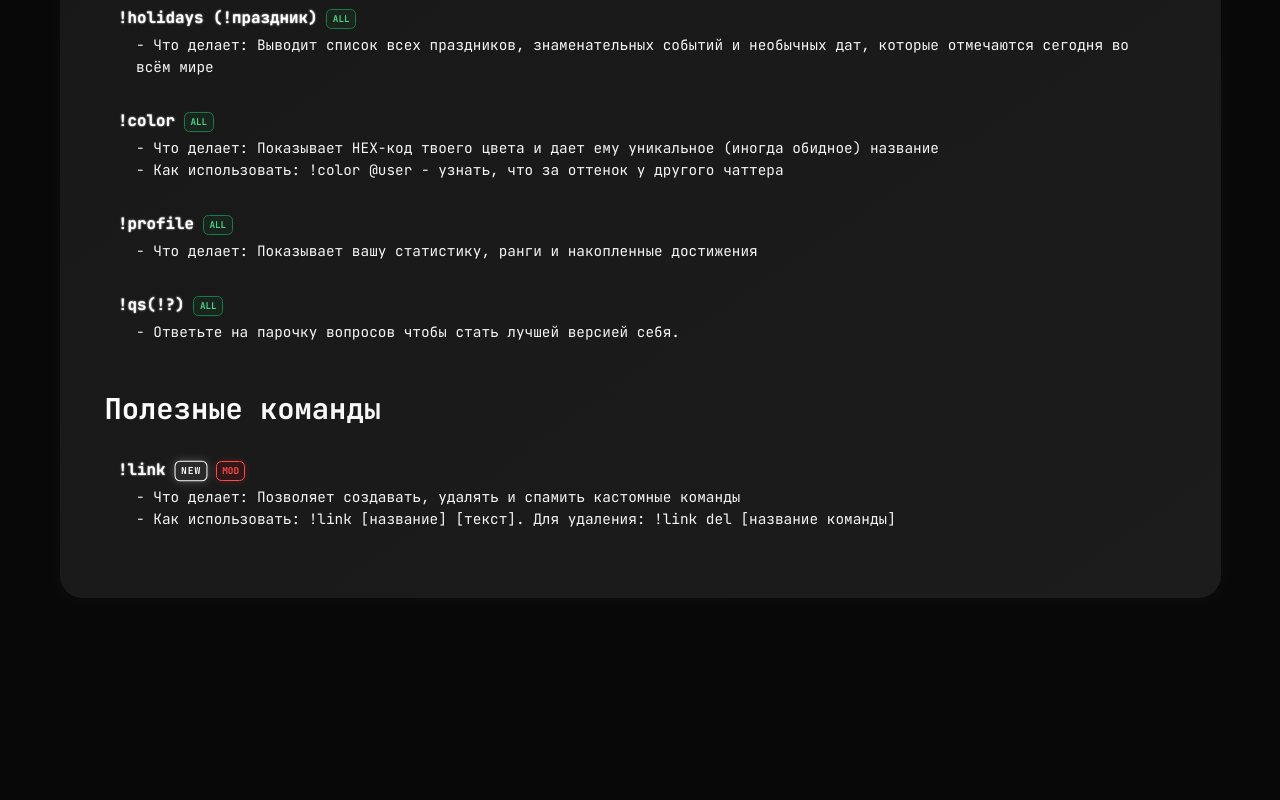
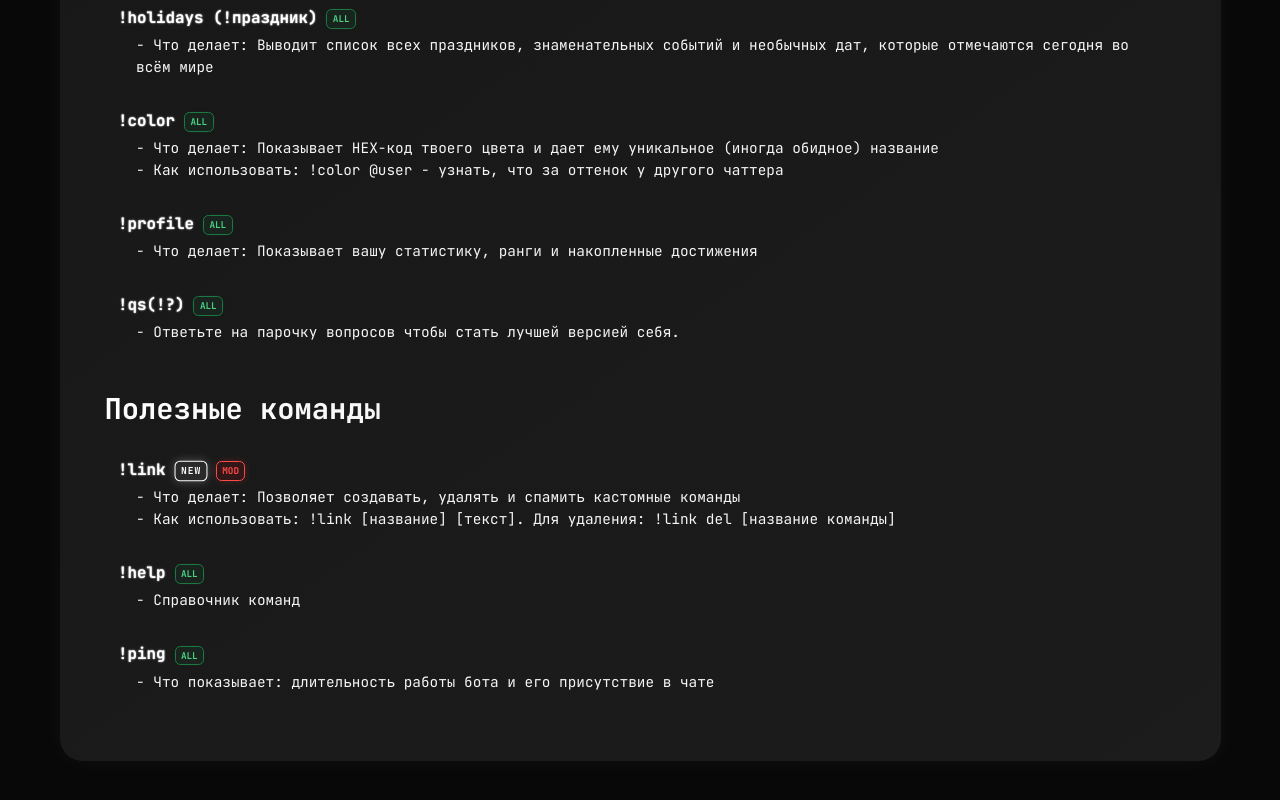
Before and after one commit to ognkk/help1, a plain HTML site: page index.html in a window 1280 px wide. Shown: the part 2666-3466 px from the top of the page. Before the commit the page ends 3309 px from the top, so only its background shows below. Drawn offline with Linux system fonts and the light colour scheme.

Commit message:
Update index.html

```diff
--- a/index.html
+++ b/index.html
@@ -106,6 +106,9 @@ li:hover .desc{color:var(--text-desc-hover, #ffffff)}
 <h2>Полезные команды</h2>
 <ul>
 <li><span class="command">!link</span><span class="badge-new" data-tooltip="Недавнее обновление бота">NEW</span><span class="badge-mod" data-tooltip="Доступно только модераторам">MOD</span><div class="desc">- Что делает: Позволяет создавать, удалять и спамить кастомные команды<br>- Как использовать: !link [название] [текст]. Для удаления: !link del [название команды]</div></li>
+<li><span class="command">!help</span><span class="badge-all" data-tooltip="Доступно всем зрителям">ALL</span><div class="desc">- Справочник команд </div></li>
+<li><span class="command">!ping</span><span class="badge-all" data-tooltip="Доступно всем зрителям">ALL</span><div class="desc">- Что показывает: длительность работы бота и его присутствие в чате</div></li>
+
 </ul>
 </div>
 <script>
```
